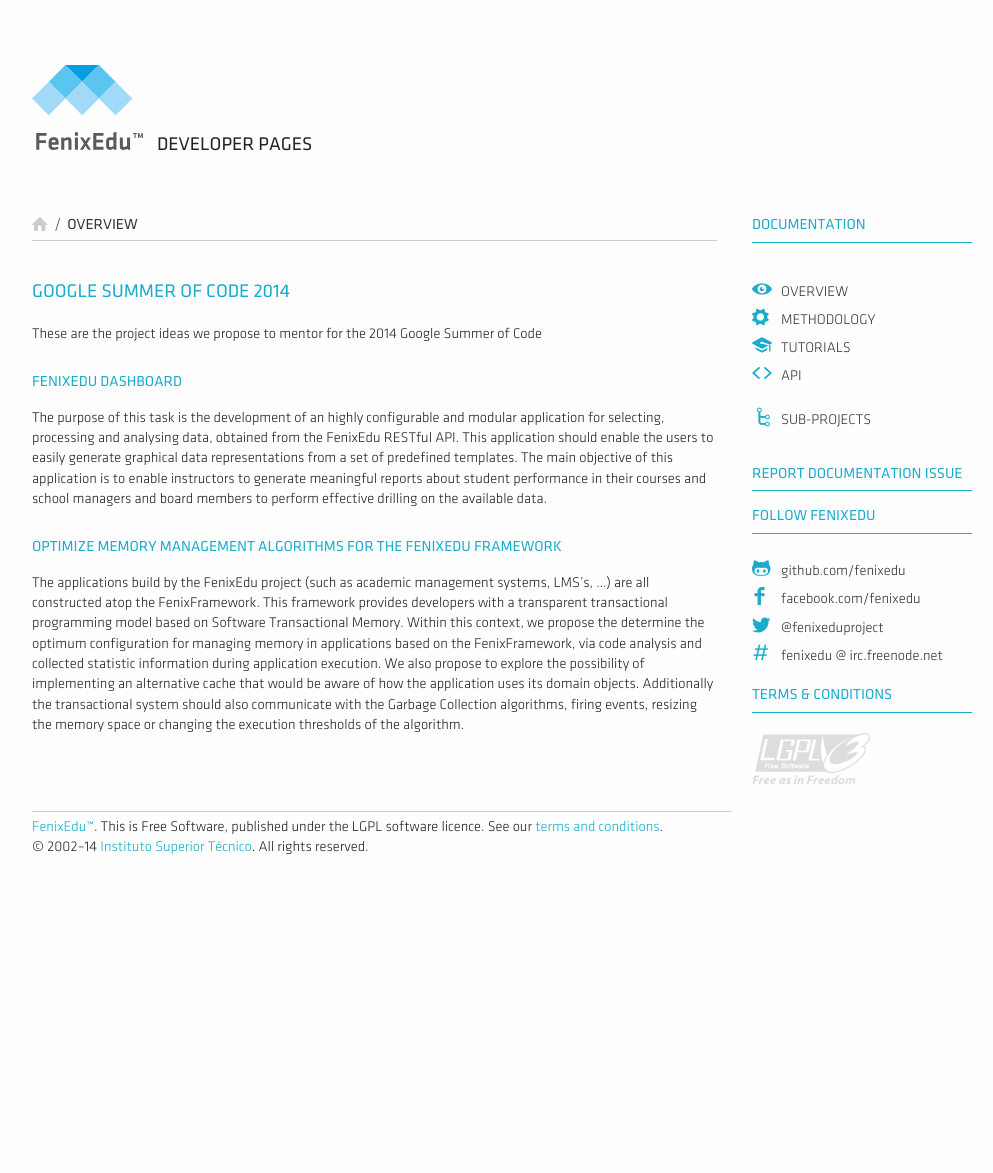
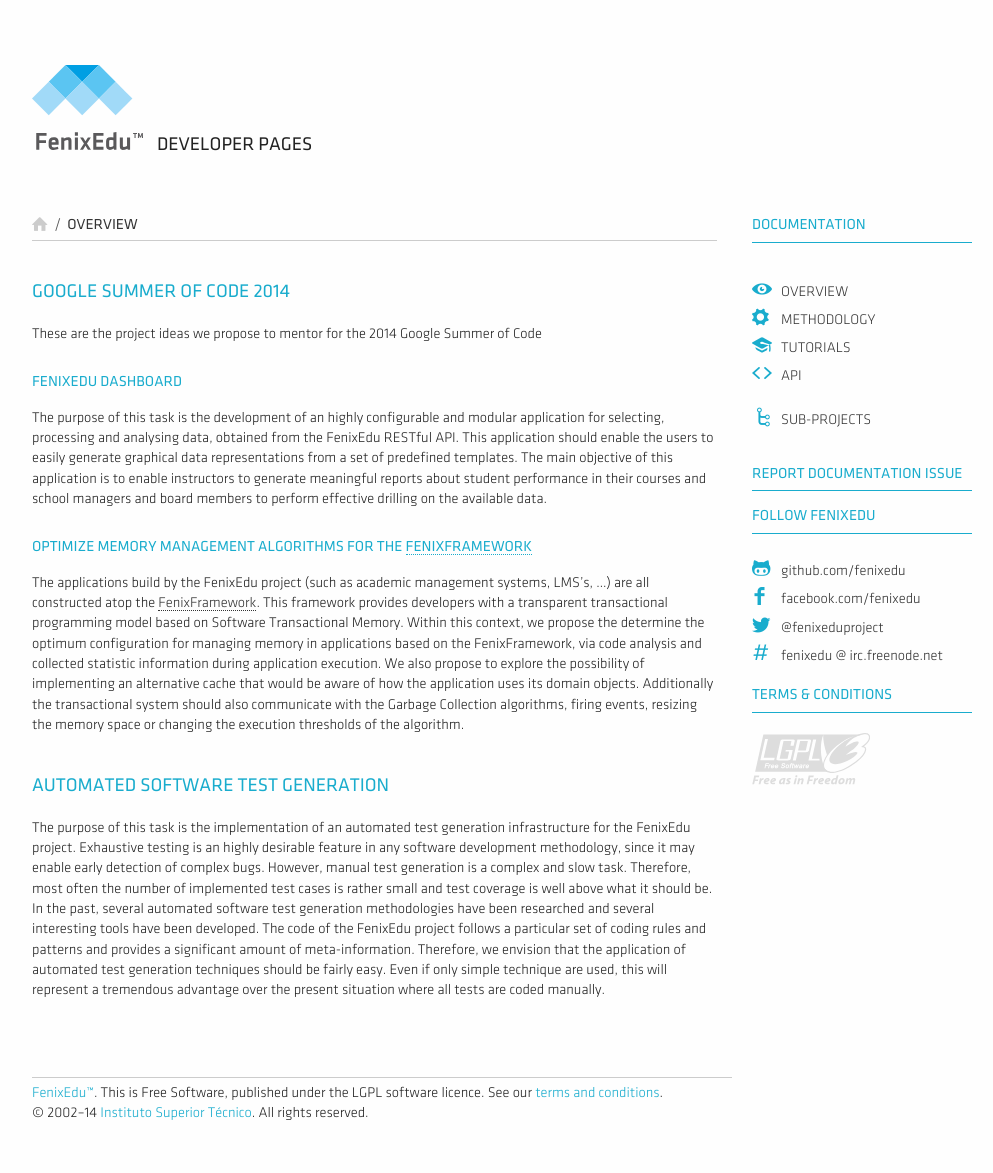
Before and after one commit to FenixEdu/fenixedu.github.io, a Jekyll site: the page built from dev/google-summer-of-code/index.md, in a window 1280 px wide. Shown: the whole page, without its empty margins (128-1121 px from the left). Built offline with Jekyll 4.4.1, drawn with Linux system fonts in a browser that asks for light colours; nearby versions of some CDN libraries; Markdown is read by kramdown in place of the engine named in the settings; before the commit the page ends 908 px from its top, so only the background shows below that.

Commit message:
Update index.md

```diff
--- a/dev/google-summer-of-code/index.md
+++ b/dev/google-summer-of-code/index.md
@@ -14,6 +14,16 @@ These are the project ideas we propose to mentor for the 2014 Google Summer of C
 The purpose of this task is the development of an highly configurable and modular application for selecting, processing and analysing data, obtained from the FenixEdu RESTful API. This application should enable the users to easily generate graphical data representations from a set of predefined templates. The main objective of this application is to enable instructors to generate meaningful reports about student performance in their courses and school managers and board members to perform effective drilling on the available data.
 
 
-### Optimize Memory Management Algorithms for the FenixEdu Framework
+### Optimize Memory Management Algorithms for the [FenixFramework][FenixFramework]
 
-The applications build by the FenixEdu project (such as academic management systems, LMS's, ...) are all constructed atop the FenixFramework. This framework provides developers with a transparent transactional programming model based on Software Transactional Memory. Within this context, we propose the determine the optimum configuration for managing memory in applications based on the FenixFramework, via code analysis and collected statistic information during application execution. We also propose to explore the possibility of implementing an alternative cache that would be aware of how the application uses its domain objects. Additionally the transactional system should also communicate with the Garbage Collection algorithms, firing events, resizing the memory space or changing the execution thresholds of the algorithm.
+The applications build by the FenixEdu project (such as academic management systems, LMS's, ...) are all constructed atop the [FenixFramework][FenixFramework]. This framework provides developers with a transparent transactional programming model based on Software Transactional Memory. Within this context, we propose the determine the optimum configuration for managing memory in applications based on the FenixFramework, via code analysis and collected statistic information during application execution. We also propose to explore the possibility of implementing an alternative cache that would be aware of how the application uses its domain objects. Additionally the transactional system should also communicate with the Garbage Collection algorithms, firing events, resizing the memory space or changing the execution thresholds of the algorithm.
+
+
+
+
+## Automated Software Test Generation
+
+The purpose of this task is the implementation of an automated test generation infrastructure for the FenixEdu project. Exhaustive testing is an highly desirable feature in any software development methodology, since it may enable early detection of complex bugs. However, manual test generation is a complex and slow task. Therefore, most often the number of implemented test cases is rather small and test coverage is well above what it should be. In the past, several automated software test generation methodologies have been researched and several interesting tools have been developed. The code of the FenixEdu project follows a particular set of coding rules and patterns and provides a significant amount of meta-information. Therefore, we envision that the application of automated test generation techniques should be fairly easy. Even if only simple technique are used, this will represent a tremendous advantage over the present situation where all tests are coded manually.
+
+
+[FenixFramework]: http://fenix-framework.github.io/
```
